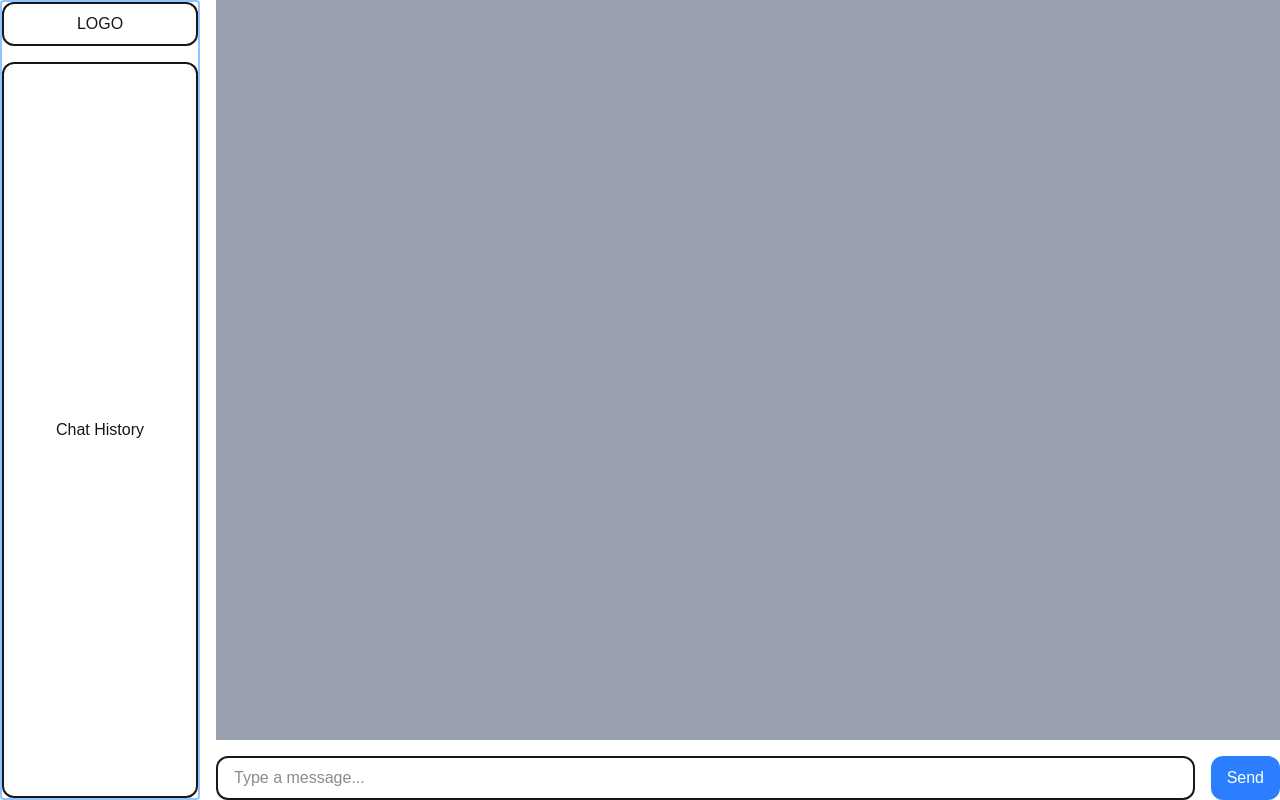
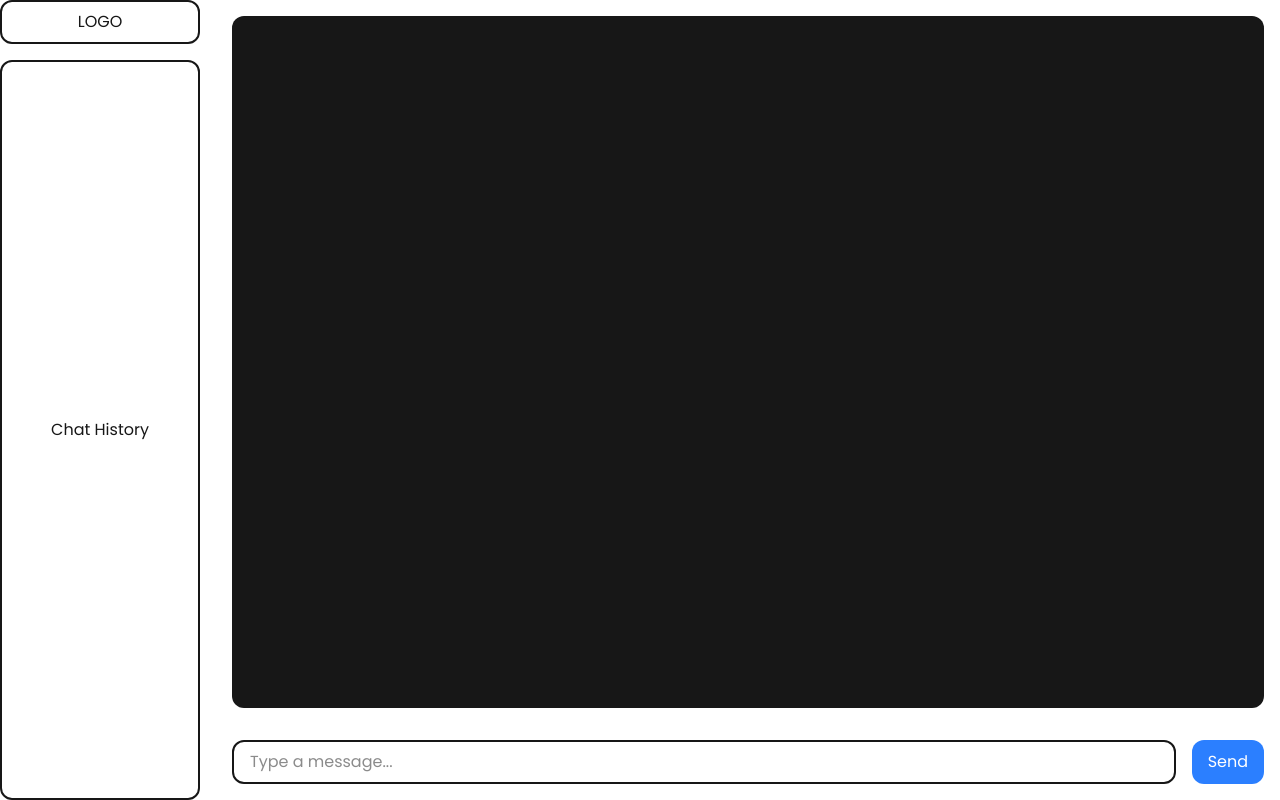
Before and after one commit to NOCKTOWL/appify-devs-test, a Next.js app: page / in a window 1280 px wide. Built offline with nearby package versions, Linux system fonts and the light colour scheme.

Commit message:
enhance chat component with message history and GSAP animations; update sidebar styles and global font

```diff
--- a/app/components/Chat.jsx
+++ b/app/components/Chat.jsx
@@ -1,17 +1,35 @@
 "use client";
 
-import React, { useState } from "react";
+import React, { useEffect, useState, useRef } from "react";
 import axios from "axios";
+import { gsap } from "gsap";
+import { TextPlugin } from "gsap/TextPlugin";
+
+import { SiRobotframework } from "react-icons/si";
+import { FaRegUser } from "react-icons/fa";
 
 const Chat = () => {
   const [message, setMessage] = useState("");
-  const [response, setResponse] = useState("");
-  const [chatHistory, setChatHistory] = useState([]);
+  const [response, setResponses] = useState("");
+  const [messages, setMessages] = useState([]);
 
   const [loading, setLoading] = useState(false);
 
+  gsap.registerPlugin(TextPlugin);
+
+  const chatRef = useRef(null);
+
+  // gsap.to(chatRef.current, {
+  //   duration: response.length * 0.01,
+  //   delay: 1,
+  //   text: response,
+  //   ease: "none",
+  //   repeat: 0,
+  // });
+
   const handleSubmit = async (e) => {
     e.preventDefault();
+    localStorage.setItem("message", message);
     try {
       axios
         .post(
@@ -29,7 +47,14 @@ const Chat = () => {
         )
         .then((response) => {
           console.log(response.data);
-          setResponse(response.data.choices[0].message.content);
+          setResponses(response.data.choices[0].message.content);
+          setMessages([
+            ...messages,
+            {
+              user: message,
+              response: response.data.choices[0].message.content,
+            },
+          ]);
         })
         .catch((error) => console.error(error));
     } catch (err) {
@@ -39,12 +64,38 @@ const Chat = () => {
 
   return (
     <div className="h-screen flex flex-col gap-4">
-      <div className="flex-1 bg-gray-400">
-        <div className="px-4 py-2">{response}</div>
+      <div className="flex-1 bg-neutral-900 px-4 py-2 mx-4 mt-4 rounded-xl overflow-y-auto">
+        <div className="px-4 py-2">
+          {messages.map((msg, index) => (
+            <div key={index} className="w-full flex flex-col gap-4">
+              <div className="flex justify-end">
+                <div className="flex items-center max-w-1/2  text-white ">
+                  <div className="px-4 py-2 bg-blue-400 rounded-xl">
+                    {msg.user}
+                  </div>
+                  <div className="bg-neutral-700 rounded-full p-4 ml-4">
+                    <FaRegUser />
+                  </div>
+                </div>
+              </div>
+              <div className="flex justify-start">
+                <div
+                  className="flex items-center w-max px-4 py-2 text-white rounded-xl"
+                  ref={chatRef}
+                >
+                  <div className="bg-neutral-700 rounded-full p-4 mr-4">
+                    <SiRobotframework size={20} />
+                  </div>
+                  {msg.response}
+                </div>
+              </div>
+            </div>
+          ))}
+        </div>
       </div>
       <form
         action="submit"
-        className="flex gap-4"
+        className="flex gap-4 p-4"
         onSubmit={(e) => handleSubmit(e)}
       >
         <input
--- a/app/components/Sidebar.jsx
+++ b/app/components/Sidebar.jsx
@@ -1,6 +1,6 @@
 const Sidebar = () => {
   return (
-    <div className="h-screen border-2 border-blue-300 rounded flex flex-col gap-4">
+    <div className="h-screen rounded flex flex-col gap-4">
       <div className="w-full flex items-center justify-center px-4 py-2 border-2 rounded-xl">
         LOGO
       </div>
--- a/app/globals.css
+++ b/app/globals.css
@@ -4,7 +4,6 @@
   --background: #ffffff;
   --foreground: #171717;
 }
-
 
 @media (prefers-color-scheme: dark) {
   :root {
@@ -16,5 +15,5 @@
 body {
   background: var(--background);
   color: var(--foreground);
-  font-family: Arial, Helvetica, sans-serif;
+  font-family: "Poppins", sans-serif;
 }
--- a/package.json
+++ b/package.json
@@ -9,10 +9,13 @@
     "lint": "next lint"
   },
   "dependencies": {
+    "@gsap/react": "^2.1.2",
     "axios": "^1.8.1",
+    "gsap": "^3.12.7",
     "next": "15.2.1",
     "react": "^19.0.0",
-    "react-dom": "^19.0.0"
+    "react-dom": "^19.0.0",
+    "react-icons": "^5.5.0"
   },
   "devDependencies": {
     "@eslint/eslintrc": "^3",
```
Also changed, not shown: 1 other file (tests, documents, lock files or other folders).
